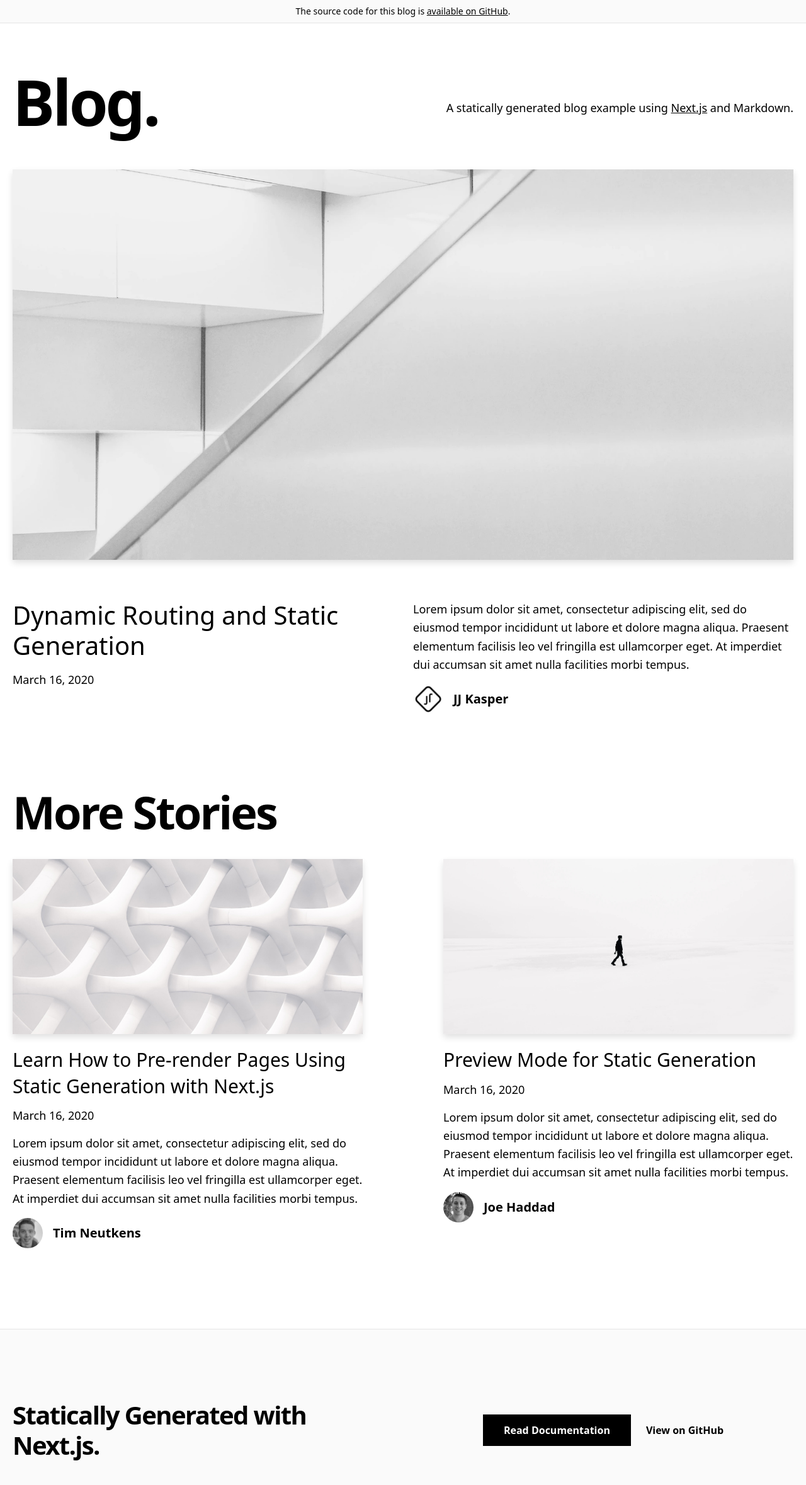
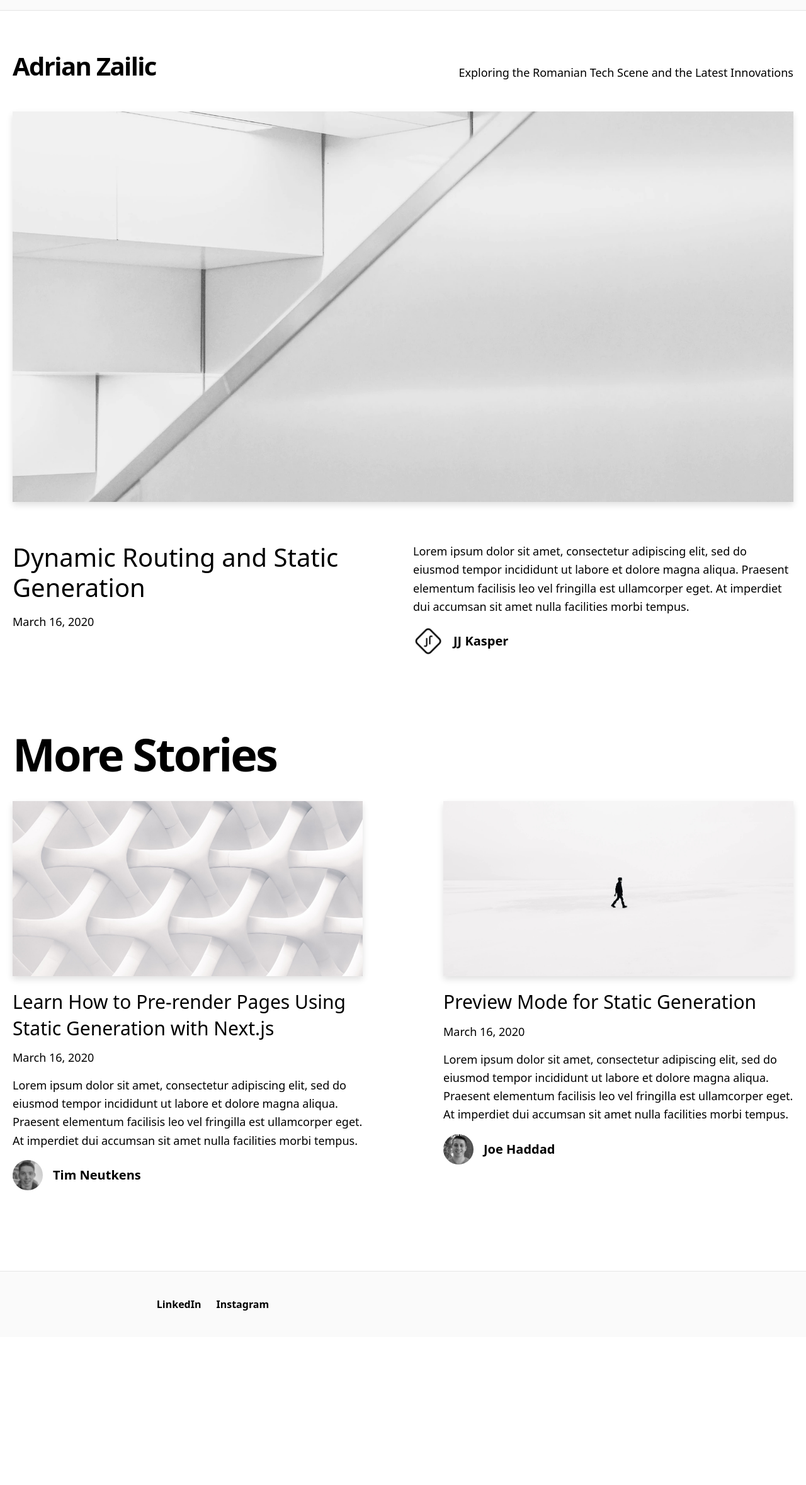
Before and after one commit to adrianzailic/adrianzailic.com, a Next.js app: page / in a window 1280 px wide. Shown: the top 2358 px of the page at 63% size. After the commit the page ends 2123 px from the top, so only its background shows below. Built offline with nearby package versions, Linux system fonts and the light colour scheme.

Commit message:
Updated template

```diff
--- a/components/alert.tsx
+++ b/components/alert.tsx
@@ -29,14 +29,6 @@ const Alert = ({ preview }: Props) => {
             </>
           ) : (
             <>
-              The source code for this blog is{' '}
-              <a
-                href={`https://github.com/vercel/next.js/tree/canary/examples/${EXAMPLE_PATH}`}
-                className="underline hover:text-blue-600 duration-200 transition-colors"
-              >
-                available on GitHub
-              </a>
-              .
             </>
           )}
         </div>
--- a/components/footer.tsx
+++ b/components/footer.tsx
@@ -5,22 +5,19 @@ const Footer = () => {
   return (
     <footer className="bg-neutral-50 border-t border-neutral-200">
       <Container>
-        <div className="py-28 flex flex-col lg:flex-row items-center">
-          <h3 className="text-4xl lg:text-[2.5rem] font-bold tracking-tighter leading-tight text-center lg:text-left mb-10 lg:mb-0 lg:pr-4 lg:w-1/2">
-            Statically Generated with Next.js.
-          </h3>
+        <div className="py-10 flex flex-col lg:flex-row items-center">
           <div className="flex flex-col lg:flex-row justify-center items-center lg:pl-4 lg:w-1/2">
             <a
-              href="https://nextjs.org/docs/basic-features/pages"
-              className="mx-3 bg-black hover:bg-white hover:text-black border border-black text-white font-bold py-3 px-12 lg:px-8 duration-200 transition-colors mb-6 lg:mb-0"
+              href={`https://www.linkedin.com/in/adrianzailic/`}
+              className="mx-3 font-bold hover:underline"
             >
-              Read Documentation
+              LinkedIn
             </a>
             <a
-              href={`https://github.com/vercel/next.js/tree/canary/examples/${EXAMPLE_PATH}`}
+              href={`https://www.instagram.com/adrianzailic/`}
               className="mx-3 font-bold hover:underline"
             >
-              View on GitHub
+              Instagram
             </a>
           </div>
         </div>
--- a/components/header.tsx
+++ b/components/header.tsx
@@ -4,9 +4,8 @@ const Header = () => {
   return (
     <h2 className="text-2xl md:text-4xl font-bold tracking-tight md:tracking-tighter leading-tight mb-20 mt-8">
       <Link href="/" className="hover:underline">
-        Blog
+        Adrian Zailic
       </Link>
-      .
     </h2>
   )
 }
--- a/components/intro.tsx
+++ b/components/intro.tsx
@@ -3,18 +3,11 @@ import { CMS_NAME } from '../lib/constants'
 const Intro = () => {
   return (
     <section className="flex-col md:flex-row flex items-center md:justify-between mt-16 mb-16 md:mb-12">
-      <h1 className="text-5xl md:text-8xl font-bold tracking-tighter leading-tight md:pr-8">
-        Blog.
+      <h1 className="text-3xl md:text-5xl font-bold tracking-tighter leading-tight md:pr-8">
+        Adrian Zailic
       </h1>
       <h4 className="text-center md:text-left text-lg mt-5 md:pl-8">
-        A statically generated blog example using{' '}
-        <a
-          href="https://nextjs.org/"
-          className="underline hover:text-blue-600 duration-200 transition-colors"
-        >
-          Next.js
-        </a>{' '}
-        and {CMS_NAME}.
+        Exploring the Romanian Tech Scene and the Latest Innovations
       </h4>
     </section>
   )
--- a/components/meta.tsx
+++ b/components/meta.tsx
@@ -34,7 +34,7 @@ const Meta = () => {
       <link rel="alternate" type="application/rss+xml" href="/feed.xml" />
       <meta
         name="description"
-        content={`A statically generated blog example using Next.js and ${CMS_NAME}.`}
+        content={`A blog about the Romanian Tech Scene and the Latest Innovations.`}
       />
       <meta property="og:image" content={HOME_OG_IMAGE_URL} />
     </Head>
```
